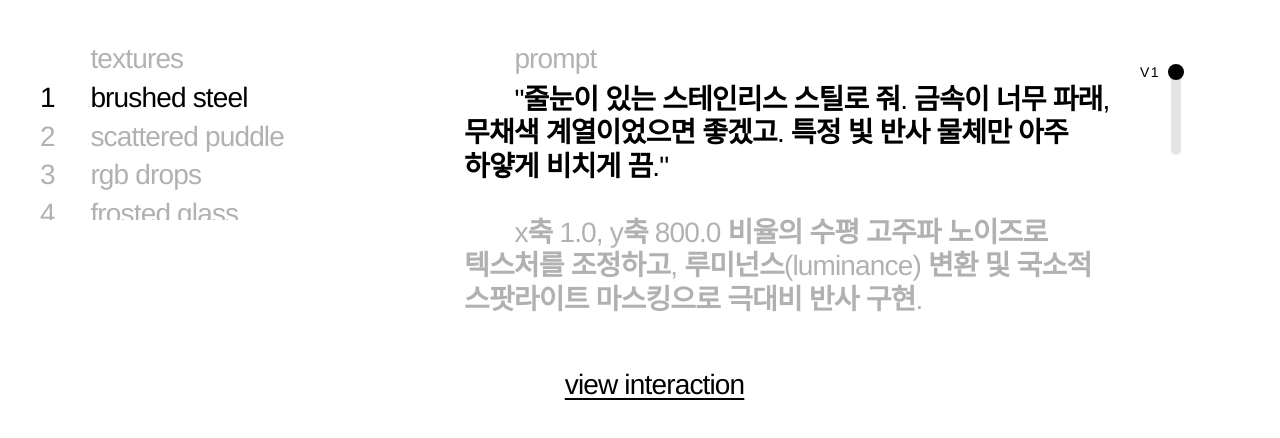
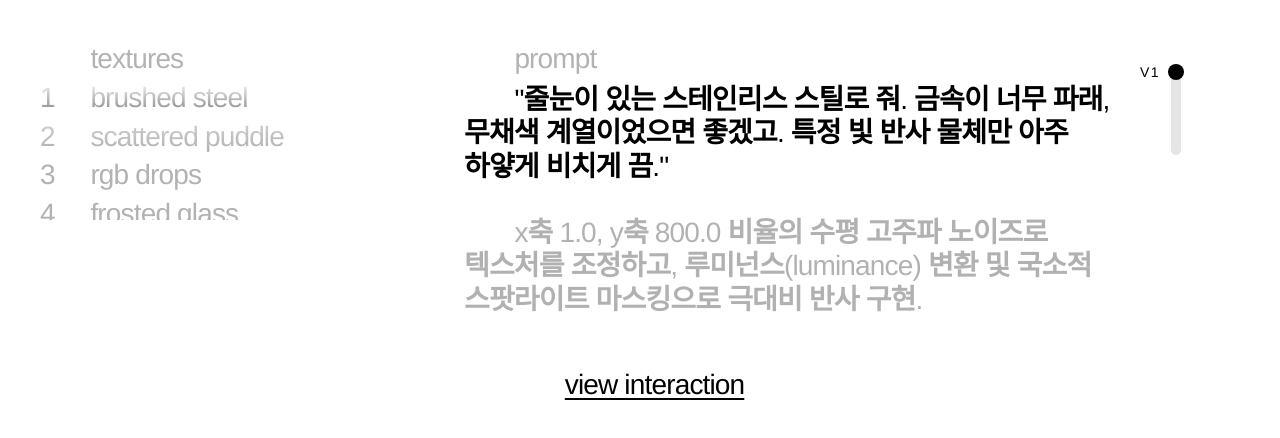
Before and after one commit to jonghyeokcolinlee/texture, a Next.js app: page / in a window 1280 px wide. Shown: the top 438 px of the page. Built offline with nearby package versions, Linux system fonts and the light colour scheme.

Commit message:
feat: update homepage layout and styling in page component

```diff
--- a/src/app/page.tsx
+++ b/src/app/page.tsx
@@ -225,15 +225,16 @@ export default function Home() {
                 </div>
 
                 <div className="w-full flex-1 overflow-visible text-[20px] lg:text-[28px] tracking-[-0.03em] leading-[1.1] font-medium text-black relative">
-                    {/* Gradient Mask strictly for Top Panel */}
-                    <div className="absolute bottom-0 left-0 w-full h-6 bg-gradient-to-t from-white via-white/80 to-transparent pointer-events-none z-30" />
-
                     <div className="relative w-full h-full overflow-hidden">
                         <div
                             ref={wheelRef}
                             onScroll={handleScroll}
-                            className="w-full h-full overflow-y-auto md:overflow-y-visible no-scrollbar snap-y snap-mandatory md:snap-none relative z-20"
-                            style={{ scrollBehavior: 'smooth' }}
+                            className="w-full h-full overflow-y-auto no-scrollbar snap-y snap-mandatory md:snap-none relative z-20"
+                            style={{
+                                scrollBehavior: 'smooth',
+                                WebkitMaskImage: 'linear-gradient(to bottom, transparent, black 15%, black 85%, transparent)',
+                                maskImage: 'linear-gradient(to bottom, transparent, black 15%, black 85%, transparent)'
+                            }}
                         >
                             {materials.map((mat, i) => {
                                 const match = mat.title.match(/^0?(\d+)\s+(.*)$/);
```
